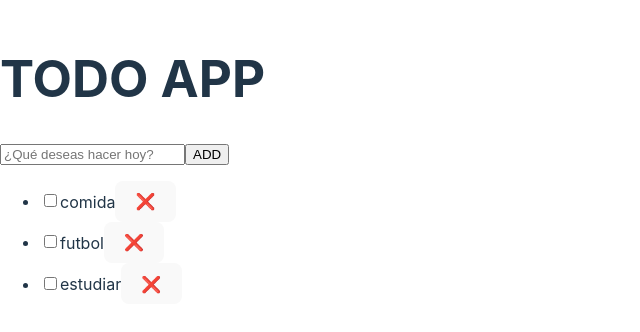
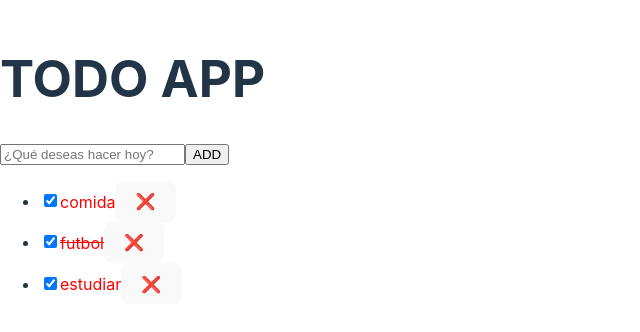
Before and after one commit to victorvzn/react-g22-repaso, a React (Vite) app: page / in a window 1280 px wide. Shown: the part 232-564 px from the top of the page, without its empty margins (0-640 px from the left). Built offline with nearby package versions, Linux system fonts and the light colour scheme.

Commit message:
mejoras al eliminar una tarea y tachamos las tareas completadas

```diff
--- a/src/App.jsx
+++ b/src/App.jsx
@@ -1,6 +1,7 @@
 import { useState } from "react"
 
 function App() {
+  // const [loading, setLoading] = useState(false)
   const [input, setInput] = useState('')
   const [tasks, setTasks] = useState([
     {
@@ -32,6 +33,8 @@ function App() {
 
     console.log('Agregando tarea!!!')
 
+    // setLoading(true)
+
     const newTodo = {
       id: crypto.randomUUID(),
       title: input,
@@ -43,6 +46,22 @@ function App() {
     setTasks([...tasks, newTodo])
 
     setInput('')
+
+    // setTimeout(() => {
+    //   setLoading(false)
+    // }, 2000)
+  }
+
+  const handleRemoveTask = (id) => {
+    console.log('eliminando tarea', id)
+
+    const newTasks = tasks.filter(task => task.id !== id)
+
+    console.log(newTasks)
+
+    setTasks(newTasks)
+
+    // ['😜','😍','🤩'].filter(emoti => emoti !== '😍')
   }
 
   return (
@@ -62,6 +81,7 @@ function App() {
             value={input}
             onChange={handleChange}
           />
+          {/* <input type="submit" value={loading ? 'Agregando' : 'ADD'} /> */}
           <input type="submit" value="ADD" />
         </form>
 
@@ -72,9 +92,17 @@ function App() {
                 <li key={task.id}>
                   <input
                     type="checkbox"
+                    checked
                   />
-                  {task.title}
-                  <button>❌</button>
+                  <span
+                    style={{
+                      color: 'red',
+                      textDecoration: task.completed ? 'line-through' : 'none'
+                    }}
+                  >
+                    {task.title}
+                  </span>
+                  <button onClick={() => handleRemoveTask(task.id)}>❌</button>
                 </li>
               )
             })}
```
